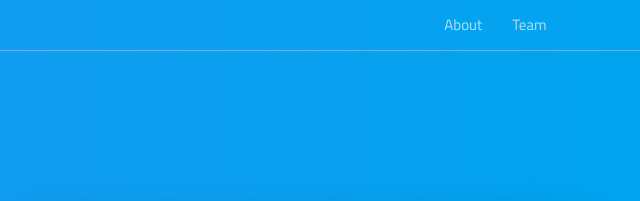
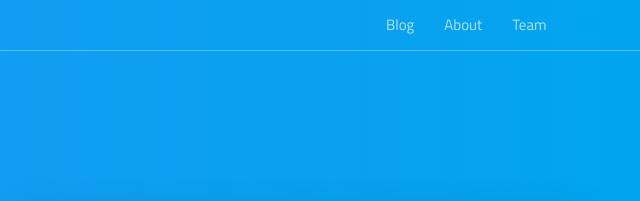
Before and after one commit to trezeo/trezeo.github.io, a website: page index.html in a window 1280 px wide. Shown: the top 201 px of the page, 640-1280 px from the left. Drawn offline with nearby package versions, Linux system fonts and the light colour scheme.

Commit message:
Add a link to the blog

```diff
--- a/index.html
+++ b/index.html
@@ -63,6 +63,9 @@
       <!-- Collect the nav links, forms, and other content for toggling -->
       <div class="collapse navbar-collapse" id="bs-example-navbar-collapse-1">
         <ul class="nav navbar-nav navbar-right">
+          <li>
+            <a class="page-scroll" href="https://blog.trezeo.com/">Blog</a>
+          </li>
           <li>
             <a class="page-scroll" href="#about">About</a>
           </li>
```
